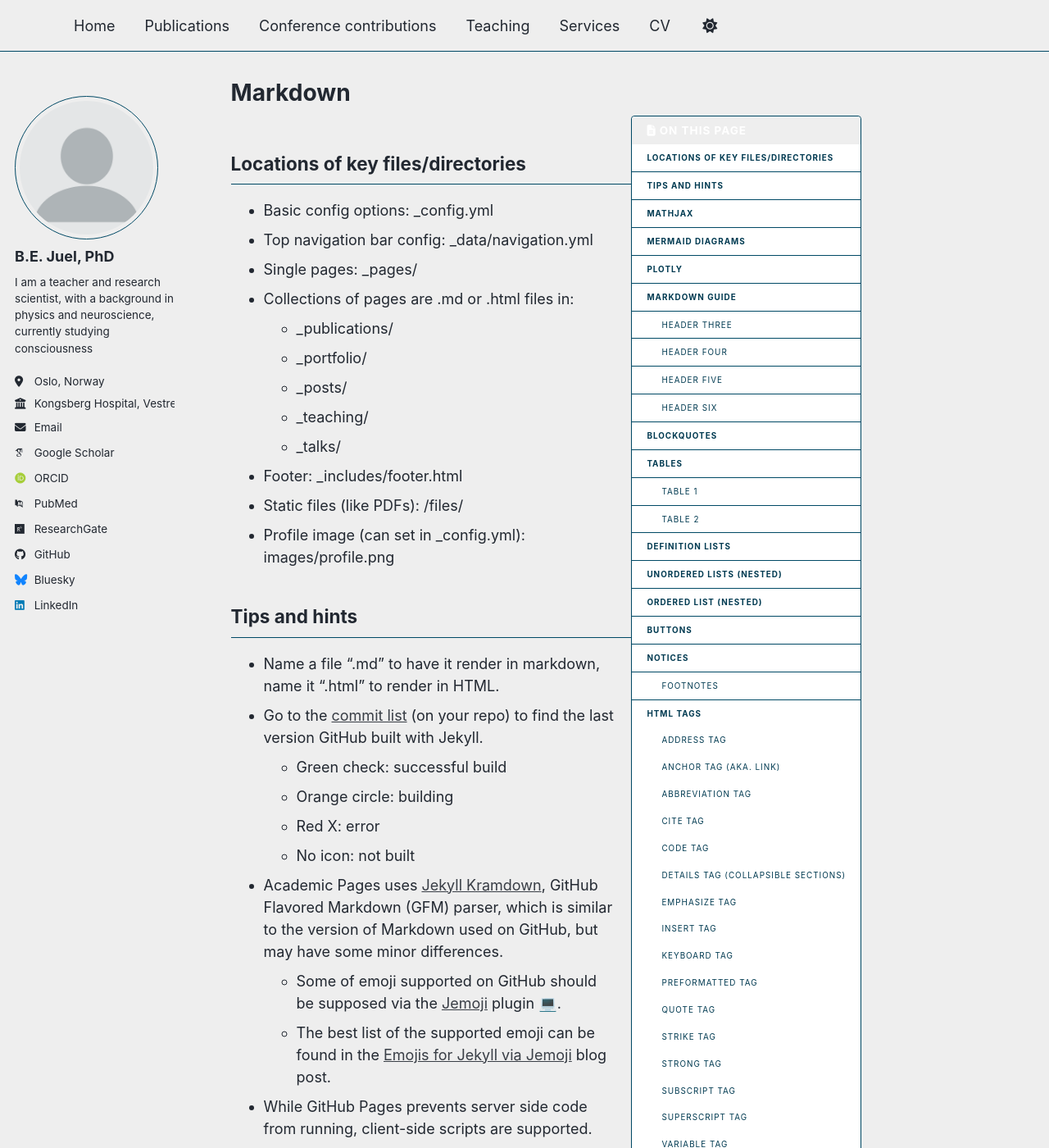
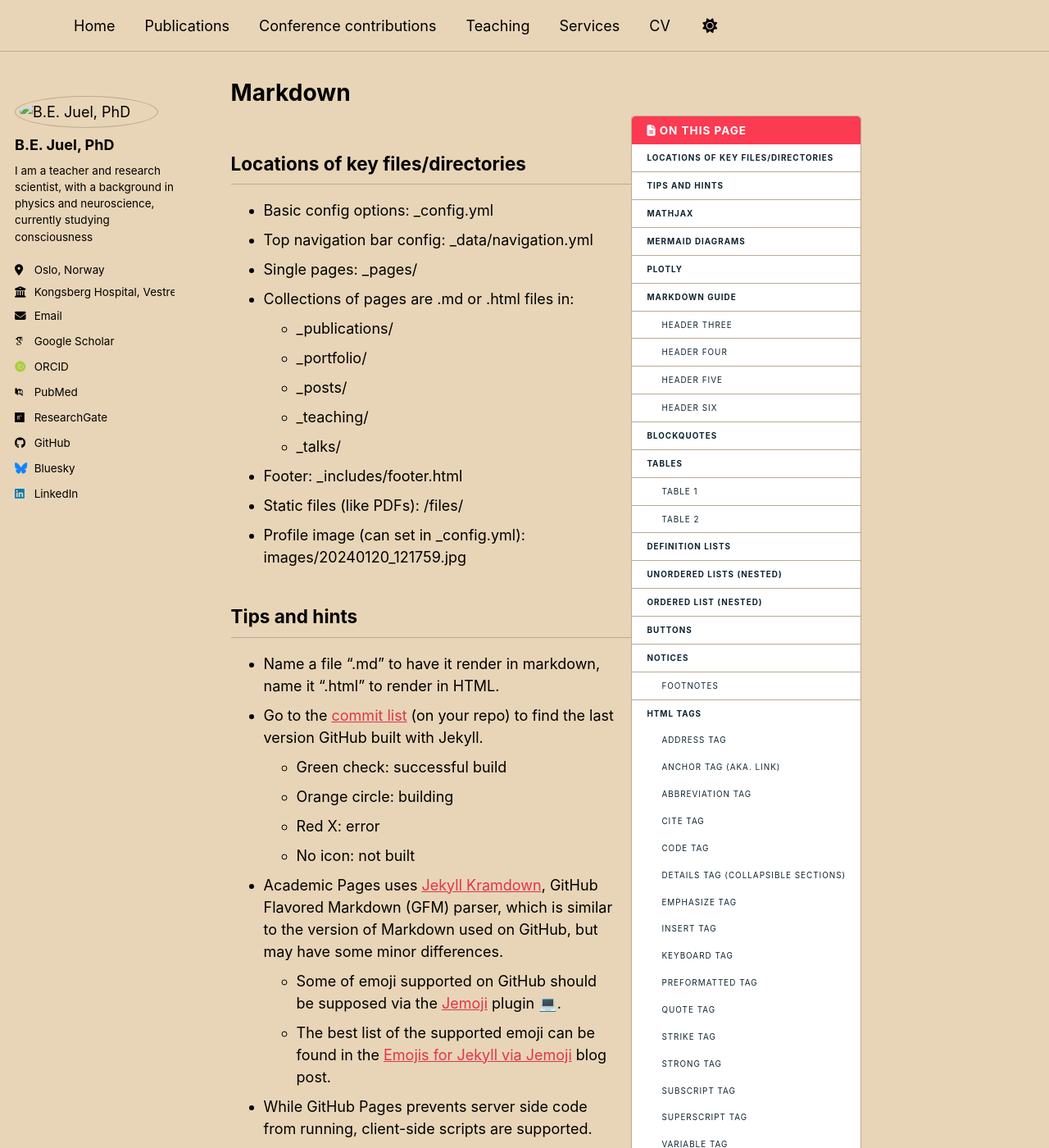
Before and after one commit to bjorneju/bjorneju.github.io, a Jekyll site: the page built from _pages/markdown.md, in a window 1280 px wide and 1400 px high. Shown: the whole window at 82% size. Built offline with Jekyll 4.4.1, drawn with Linux system fonts in a browser that asks for light colours; emoji names are drawn with the system emoji font; some web fonts are replaced; a script bundle is joined from its source files by our own code; library files that are not in the unit come from our copies.

Commit message:
add procile pic

```diff
--- a/_config.yml
+++ b/_config.yml
@@ -8,7 +8,7 @@
 
 # Basic Site Settings
 locale                   : "en-US"
-site_theme               : "air" # the available themes options are "default", "air", "sunrise", "mint", "dirt" and "contrast"
+site_theme               : "sunrise" # the available themes options are "default", "air", "sunrise", "mint", "dirt" and "contrast"
 title                    : " "
 title_separator          : " "
 name                     : &name "Bjørn Erik Juel"
@@ -23,7 +23,7 @@ repository               : "https://github.com/bjorneju/bjorneju.github.io"
 #               Additional customization can be done by editing /_includes/author-profile.html
 author:
   # Biographic information
-  avatar           : "profile.png"
+  avatar           : "images/20240120_121759.jpg"
   name             : "B.E. Juel, PhD"
   bio              : "I am a teacher and research scientist, with a background in physics and neuroscience, currently studying consciousness"
   location         : "Oslo, Norway"
--- a/_pages/markdown.md
+++ b/_pages/markdown.md
@@ -22,7 +22,7 @@ redirect_from:
   * _talks/
 * Footer: _includes/footer.html
 * Static files (like PDFs): /files/
-* Profile image (can set in _config.yml): images/profile.png
+* Profile image (can set in _config.yml): images/20240120_121759.jpg
 
 ## Tips and hints
 
```
Also changed, not shown: images/20240120_121759.jpg (added).
